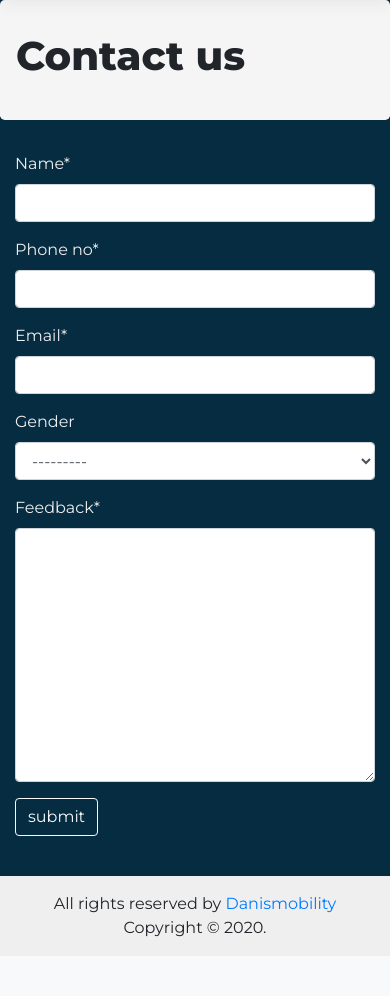
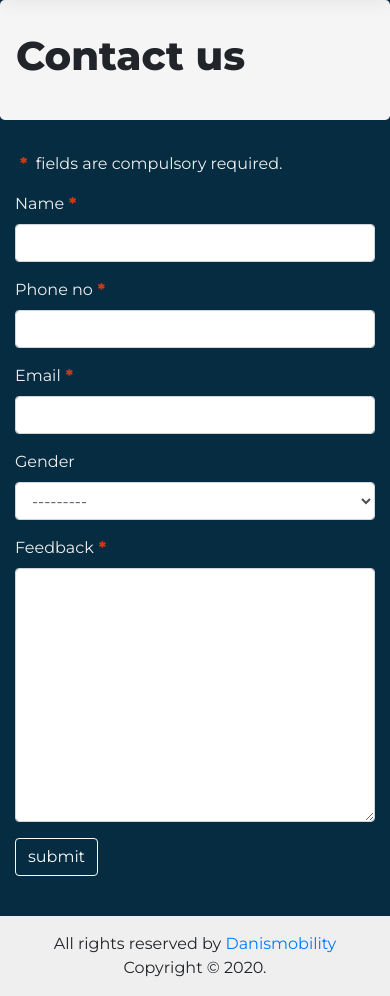
Before and after one commit to whodanyalahmed/OLXScraper, a Django app: page /contact in a window 390 px wide. Shown: the part 56-1052 px from the top of the page. Before the commit the page ends 993 px from the top, so only its background shows below. Run offline with Django 3.2, Linux system fonts and the light colour scheme; parts of the project's set-up code (start-up, migrations or seed data) failed here and were passed over; some libraries are stand-ins or nearby versions.

Commit message:
responsive

```diff
--- a/hasnain/settings.py
+++ b/hasnain/settings.py
@@ -25,7 +25,7 @@ PROJECT_ROOT = os.path.dirname(os.path.abspath(__file__))
 SECRET_KEY = 'e8$yd-h5qw_acpl$ixf0t(@=n6q7x#poj(0%)e0gj6dert7jh='
 
 # SECURITY WARNING: don't run with debug turned on in production!
-DEBUG = False
+DEBUG = True
 
 ALLOWED_HOSTS = ['https://olxscrapeer.herokuapp.com/','localhost', '127.0.0.1']
 # ALLOWED_HOSTS = []
--- a/scraper/static/css/main.css
+++ b/scraper/static/css/main.css
@@ -69,7 +69,11 @@ footer {
 .container{
     min-height: 90vh !important;
 }
-
+span.asteriskField{
+    font-weight: bolder;
+    color: rgb(212, 55, 16);
+    margin-left:5px;
+}
 #mainform{
     margin-bottom:80px;
 }
--- a/scraper/templates/contact.html
+++ b/scraper/templates/contact.html
@@ -15,8 +15,10 @@ Contact us
 <script>
 intonew(5);
 </script>
-
 <div class="container" id="contactlabel">
+    <p>
+    <span class="asteriskField">*</span> &nbsp;fields are compulsory required.
+    </p>
     <form action="" method="POST" id="contactform" style="margin:0 auto;">
     {% csrf_token %}
     {{form|crispy}}
```
